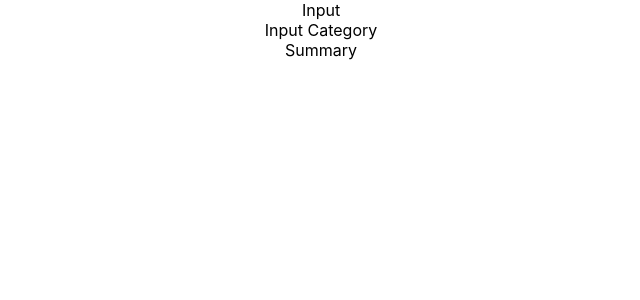
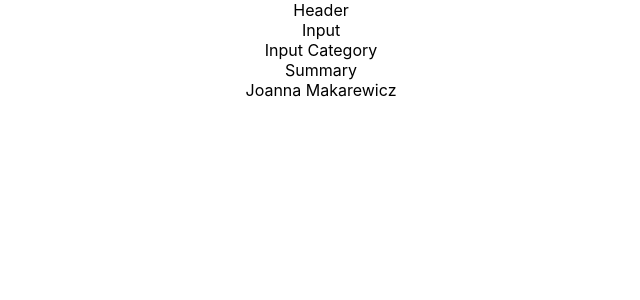
Before and after one commit to joannaMakarewicz/budget, a React (Create React App) app: page / in a window 1280 px wide. Shown: the top 300 px of the page, without its empty margins (319-959 px from the left). Built offline with nearby package versions, Linux system fonts and the light colour scheme.

Commit message:
Additional components - header&footer

```diff
--- a/src/App.js
+++ b/src/App.js
@@ -1,12 +1,16 @@
 import "./App.css";
+import Footer from "./components/Footer/Footer";
+import Header from "./components/Header/Header";
 import InputArea from "./components/InputArea/InputArea";
 import Summary from "./components/Summary/Summary";
 
 function App() {
   return (
     <div className="App">
+    <Header/>
       <InputArea/>
       <Summary/>
+      <Footer/>
     </div>
   );
 }
--- /dev/null
+++ b/src/components/Footer/Footer.js
@@ -0,0 +1,11 @@
+import React from 'react';
+
+const Footer = () => {
+  return (
+    <div>
+      Joanna Makarewicz
+    </div>
+  )
+}
+
+export default Footer;
--- /dev/null
+++ b/src/components/Header/Header.js
@@ -0,0 +1,11 @@
+import React from 'react';
+
+const Header = () => {
+  return (
+    <header>
+      Header
+    </header>
+  )
+}
+
+export default Header;
```
